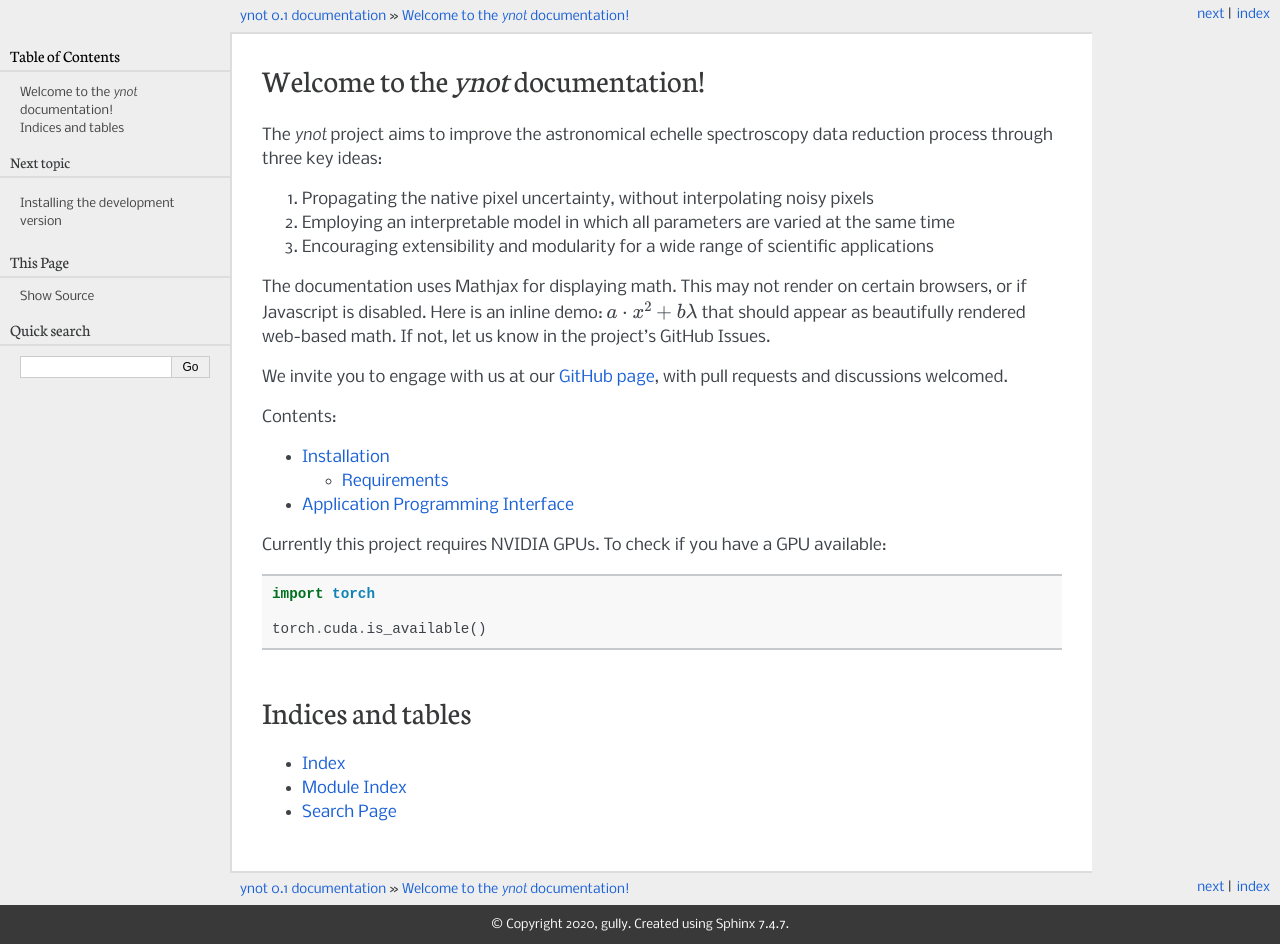
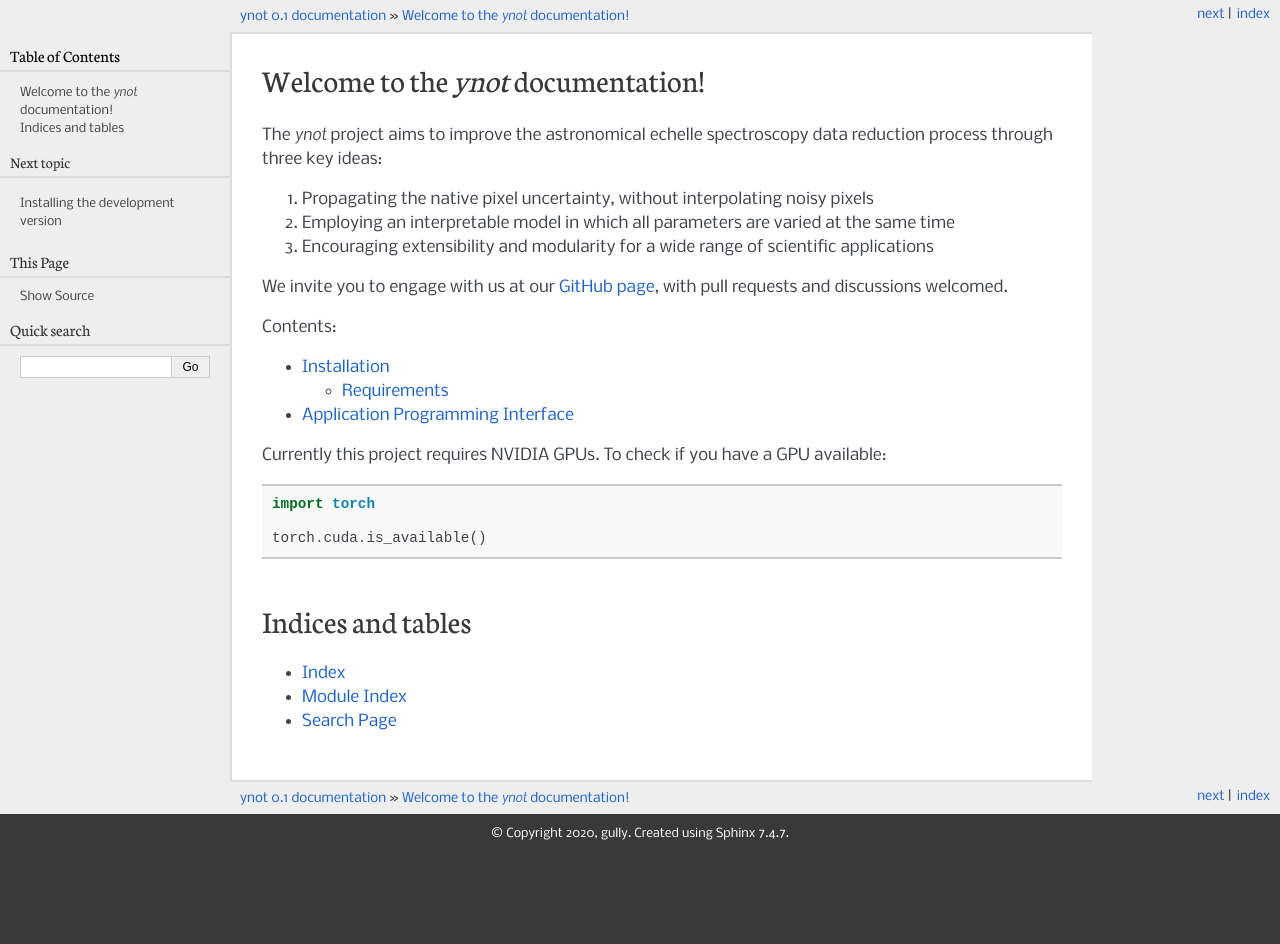
Before and after one commit to gully/ynot, a Sphinx documentation site: the page built from docs/index.rst, in a window 1280 px wide. Built offline with Sphinx 7.4.7, drawn with Linux system fonts in a browser that asks for light colours; after the commit the page ends 900 px from its top, so only the background shows below that.

```diff
--- a/docs/index.rst
+++ b/docs/index.rst
@@ -11,8 +11,6 @@
 1. Propagating the native pixel uncertainty, without interpolating noisy pixels
 2. Employing an interpretable model in which all parameters are varied at the same time
 3. Encouraging extensibility and modularity for a wide range of scientific applications
-
-The documentation uses Mathjax for displaying math.  This may not render on certain browsers, or if Javascript is disabled.  Here is an inline demo: :math:`a \cdot x^2+b \lambda` that should appear as beautifully rendered web-based math.  If not, let us know in the project's GitHub Issues.
 
 We invite you to engage with us at our `GitHub page
 <http://www.github.com/gully/ynot>`_, with pull requests and discussions welcomed.
```
